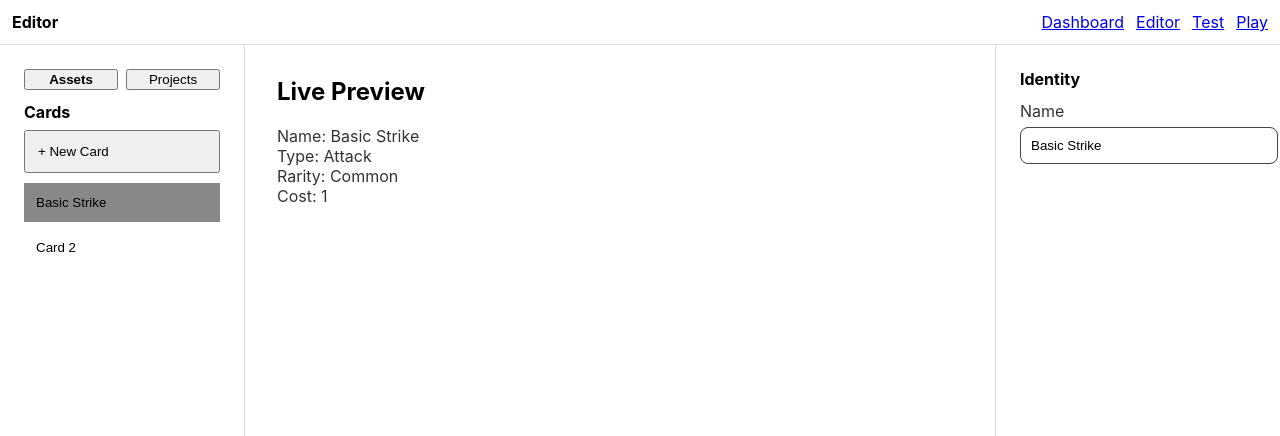
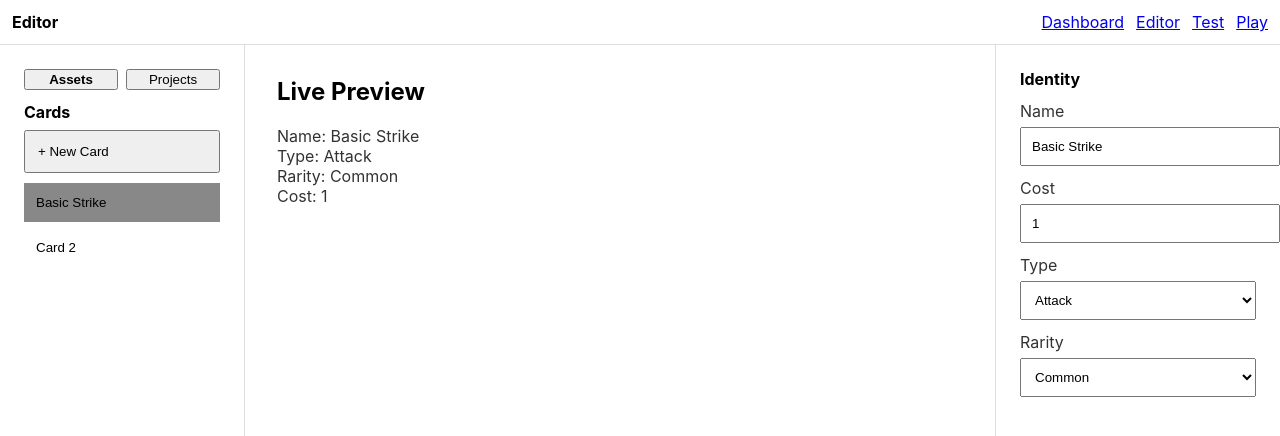
Before and after one commit to Kyleafuller199/Roguelite_Game_Maker, a React (Create React App) app in the folder frontend/frontend_app/: page /editor in a window 1280 px wide. Shown: the top 436 px of the page. Built offline with nearby package versions, Linux system fonts and the light colour scheme.

Commit message:
Update inspector to be able to change cost, type, and rarity

```diff
--- a/frontend/frontend_app/src/components/editor/EditorInspector.jsx
+++ b/frontend/frontend_app/src/components/editor/EditorInspector.jsx
@@ -18,12 +18,62 @@ export default function EditorInspector() {
     <div style={{ padding: 12 }}>
       <div style={{ fontWeight: 700, marginBottom: 12 }}>Identity</div>
 
-      <label style={{ display: "block", marginBottom: 6, opacity: 0.8 }}>Name</label>
+      {/* Name */}
+      <label style={{ display: "block", marginBottom: 6, opacity: 0.8 }}>
+        Name
+      </label>
       <input
         value={card.name}
         onChange={(e) => actions.updateSelectedCard({ name: e.target.value })}
-        style={{ width: "100%", padding: 10, borderRadius: 8, border: "1px solid #444" }}
+        style={{ width: "100%", padding: 10, marginBottom: 12 }}
       />
+
+      {/* Cost */}
+      <label style={{ display: "block", marginBottom: 6, opacity: 0.8 }}>
+        Cost
+      </label>
+      <input
+        type="number"
+        min={0}
+        max={9}
+        value={card.cost}
+        onChange={(e) =>
+          actions.updateSelectedCard({
+            cost: Math.max(0, Math.min(9, Number(e.target.value))),
+          })
+        }
+        style={{ width: "100%", padding: 10, marginBottom: 12 }}
+      />
+
+      {/* Type */}
+      <label style={{ display: "block", marginBottom: 6, opacity: 0.8 }}>
+        Type
+      </label>
+      <select
+        value={card.type}
+        onChange={(e) => actions.updateSelectedCard({ type: e.target.value })}
+        style={{ width: "100%", padding: 10, marginBottom: 12 }}
+      >
+        <option value="Attack">Attack</option>
+        <option value="Skill">Skill</option>
+        <option value="Power">Power</option>
+        <option value="Status">Status</option>
+      </select>
+
+      {/* Rarity */}
+      <label style={{ display: "block", marginBottom: 6, opacity: 0.8 }}>
+        Rarity
+      </label>
+      <select
+        value={card.rarity}
+        onChange={(e) => actions.updateSelectedCard({ rarity: e.target.value })}
+        style={{ width: "100%", padding: 10 }}
+      >
+        <option value="Common">Common</option>
+        <option value="Uncommon">Uncommon</option>
+        <option value="Rare">Rare</option>
+        <option value="Curse">Curse</option>
+      </select>
     </div>
   );
 }
```
